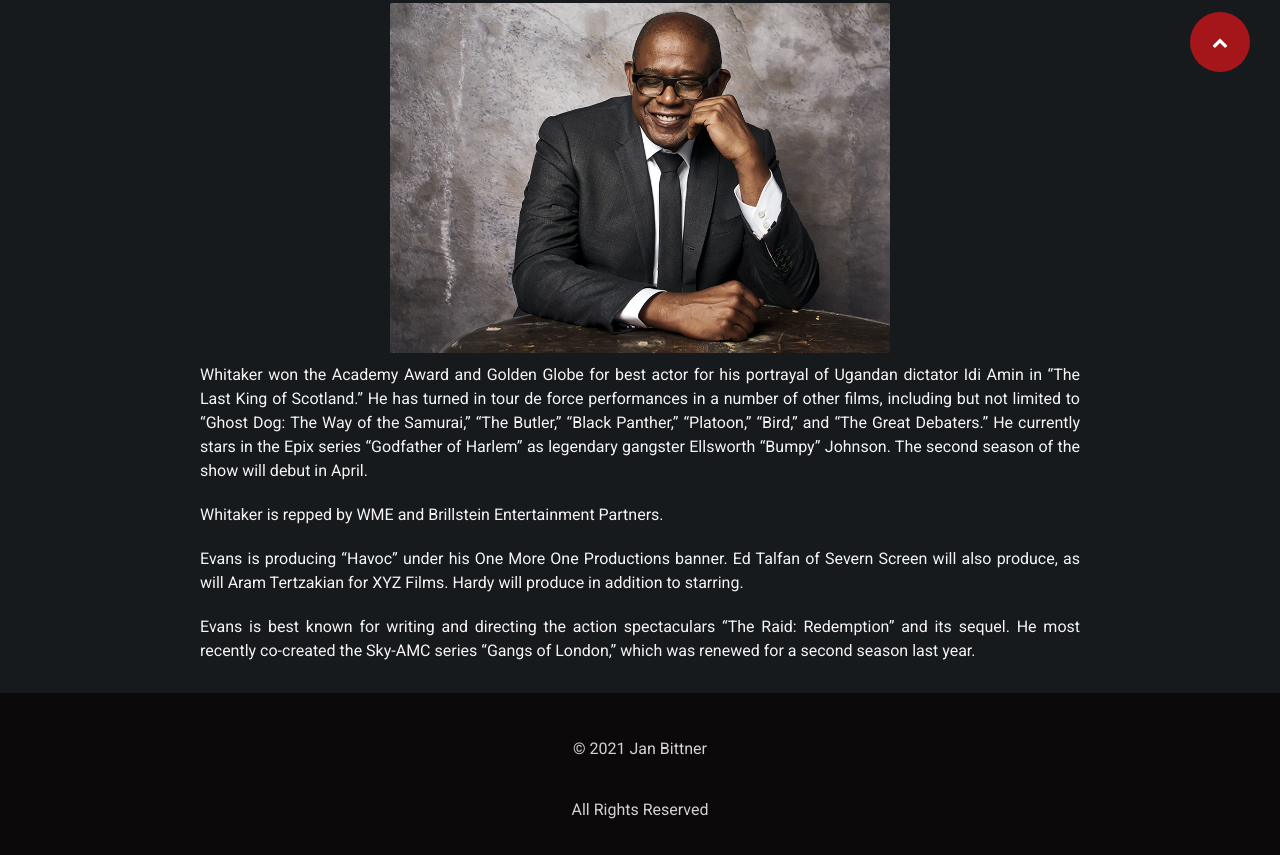
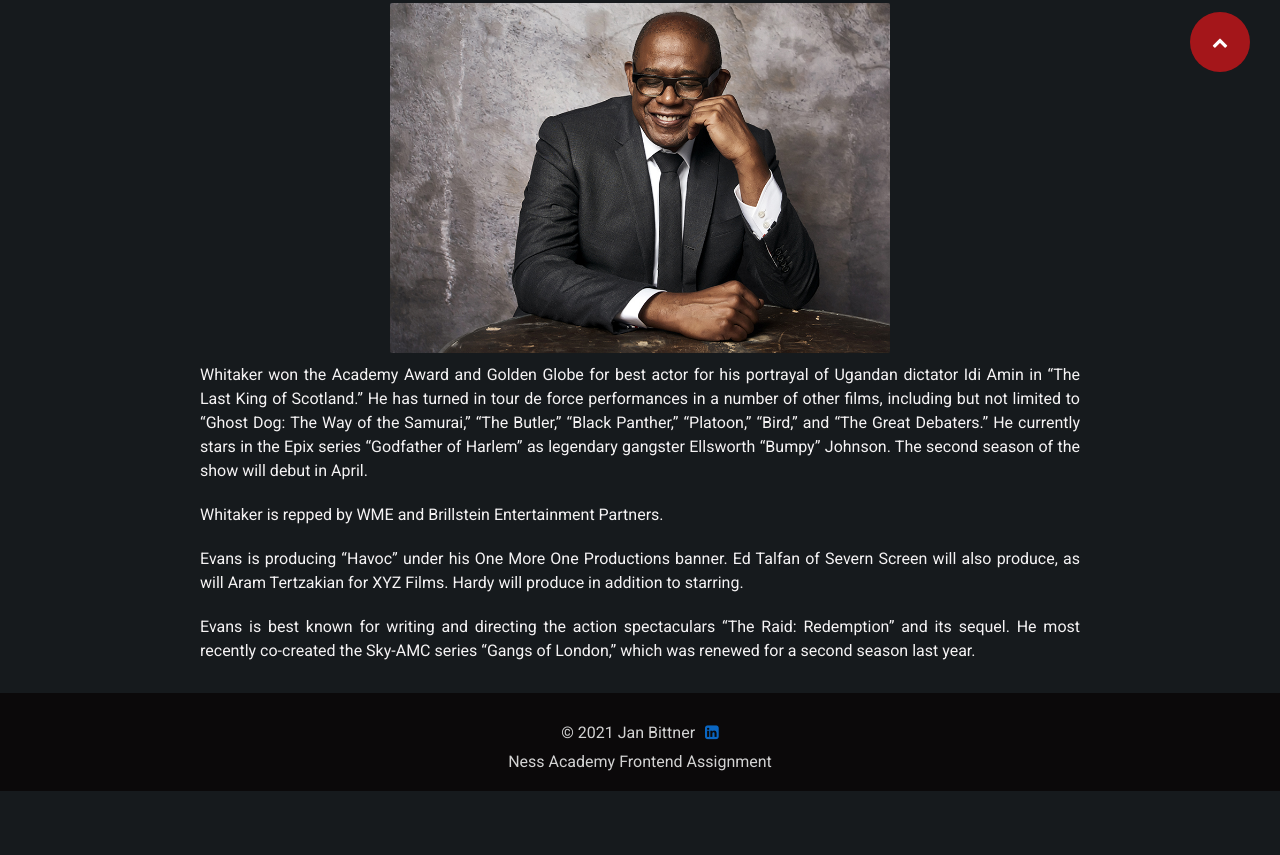
Before and after one commit to bittnerjan/academy-frontend-assignment-1, a plain HTML site: page pages/articles/havoc.html in a window 1280 px wide. Shown: the part 708-1563 px from the top of the page. After the commit the page ends 1499 px from the top, so only its background shows below. Drawn offline with Linux system fonts and the light colour scheme.

Commit message:
footer update

```diff
--- a/pages/articles/havoc.html
+++ b/pages/articles/havoc.html
@@ -92,9 +92,12 @@
 
     <footer class="footer">
       <div class="footer-item">
-        <p>© 2021 Jan Bittner</p>
+        <div class="my-name">© 2021 Jan Bittner</div>
+        <a href="https://www.linkedin.com/in/j%C3%A1n-bittner-b504ba154/"
+          ><i class="fa fa-linkedin-square"></i
+        ></a>
       </div>
-      <div class="footer-item"><p>All Rights Reserved</p></div>
+      <div class="footer-item">Ness Academy Frontend Assignment</div>
     </footer>
   </body>
 </html>
```
Also changed, not shown: pages/articles/jamie.html (+5 -2 lines), pages/articles/tlos.html (+5 -2 lines), pages/movies.html (+5 -2 lines), pages/news.html (+5 -2 lines), pages/shows.html (+5 -2 lines).
